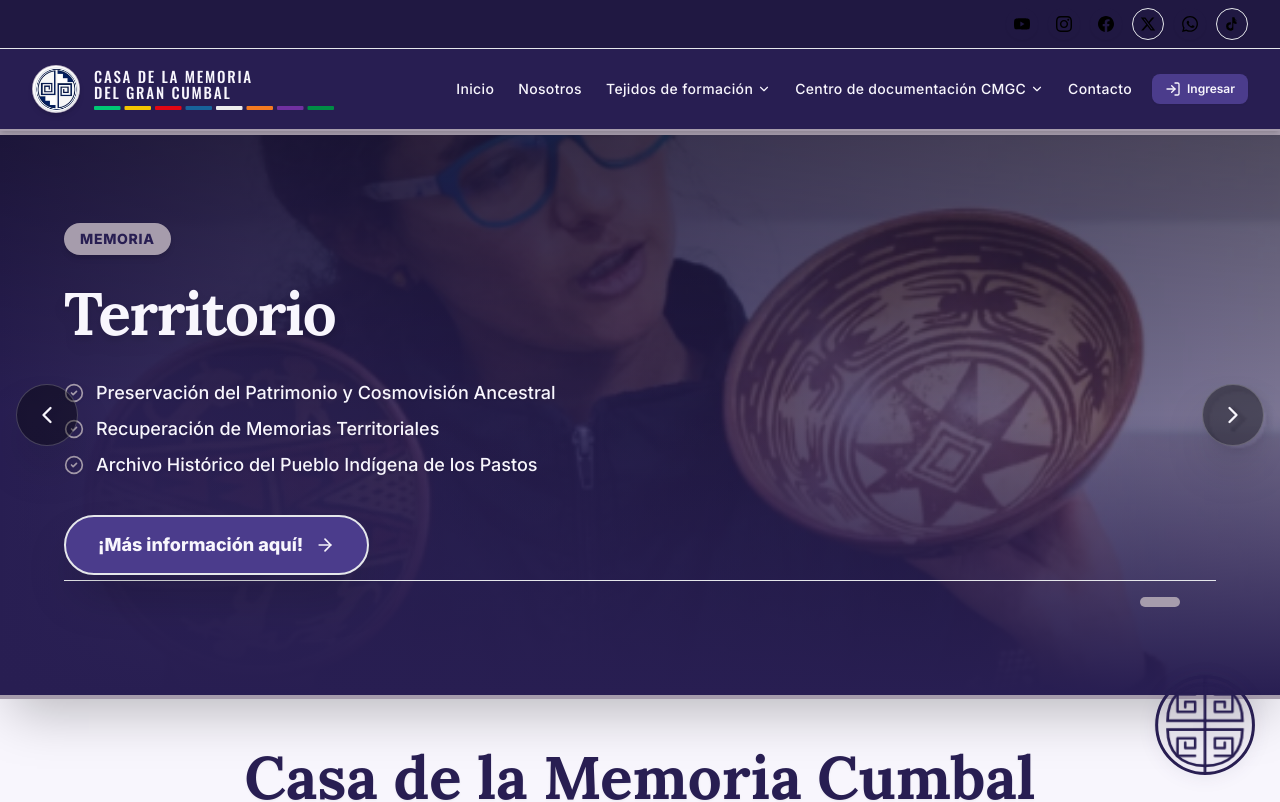
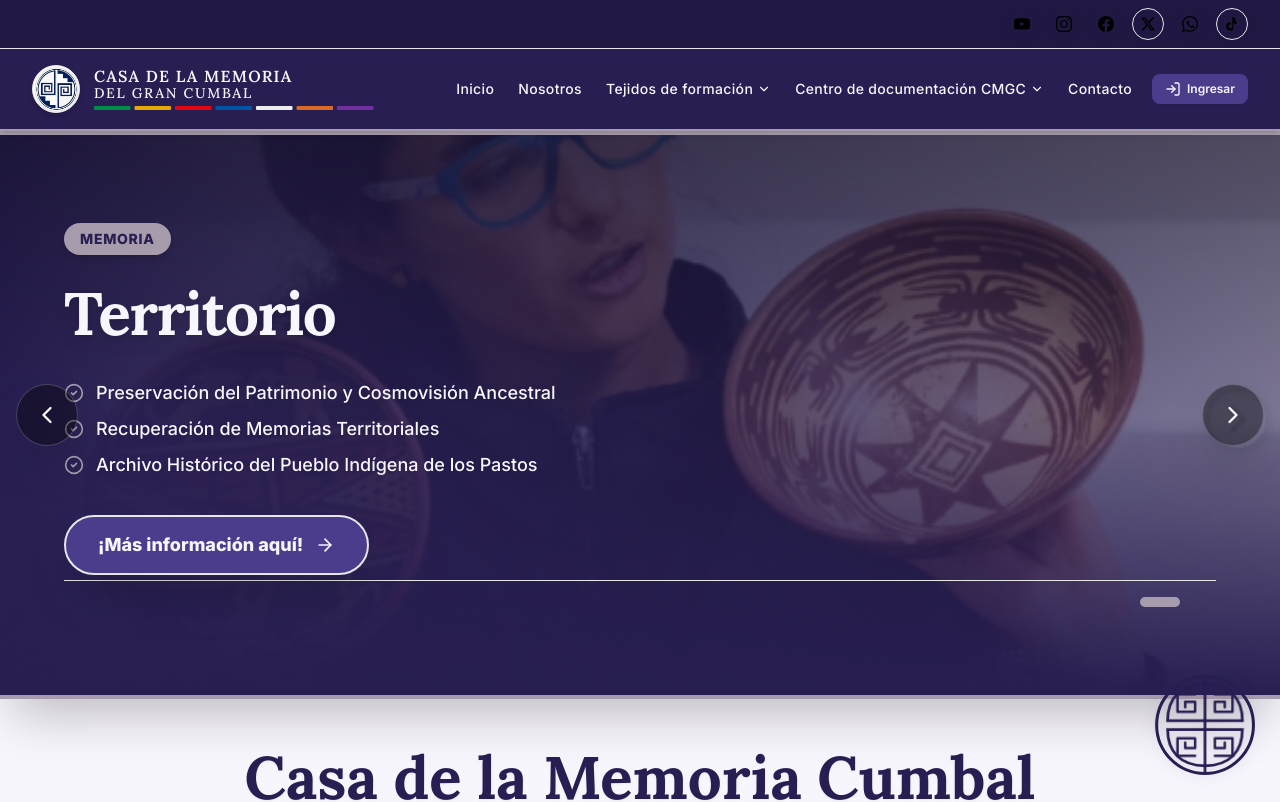
Before and after one commit to danielguadir/casa-memoria-web, a Next.js app: page /contacto in a window 1280 px wide. Shown: the top 802 px of the page. Built offline with nearby package versions, Linux system fonts and the light colour scheme.

Commit message:
style: ajustar logotipo institucional con tipografia serif y franja de 7 segmentos segun referencia

```diff
--- a/src/components/BrandIdentity.tsx
+++ b/src/components/BrandIdentity.tsx
@@ -4,14 +4,13 @@ import React, { useState, useEffect } from 'react';
 import Image from 'next/image';
 
 const SEGMENT_COLORS = [
-  '#F4C400', // amarillo
+  '#E5A800', // amarillo
   '#E30613', // rojo
-  '#17639B', // azul
-  '#EDEDED', // blanco/gris muy claro
-  '#F47A20', // naranja
+  '#0055A5', // azul
+  '#EDEDED', // blanco / gris claro
+  '#D96B27', // naranja
   '#7030A0', // morado
-  '#008C45', // verde oscuro
-  '#00C875', // verde claro
+  '#008C45', // verde
 ];
 
 interface BrandIdentityProps {
@@ -30,57 +29,55 @@ export default function BrandIdentity({ onLogoClick, className = '' }: BrandIden
     }
 
     const interval = setInterval(() => {
-      setOffset((prev) => (prev + 1) % 8);
+      setOffset((prev) => (prev + 1) % 7);
     }, 3000);
 
     return () => clearInterval(interval);
   }, []);
 
   return (
-    <div className={`flex items-center space-x-2.5 sm:space-x-3.5 group select-none ${className}`}>
-
-      {/* Logo container preserving aspect ratio */}
-      <button
-        type="button"
-        onClick={onLogoClick}
-        className="relative w-10 h-10 sm:w-11 sm:h-11 md:w-12 md:h-12 rounded-full overflow-hidden border border-[#a69cac]/60 hover:border-[#a69cac] bg-crema flex items-center justify-center shadow-md group-hover:scale-105 group-hover:shadow-[0_0_12px_rgba(166,156,172,0.6)] transition-all shrink-0 focus:outline-none cursor-pointer"
-        title="Casa de la Memoria del Gran Cumbal"
-      >
+    <button
+      type="button"
+      onClick={onLogoClick}
+      className={`flex items-center space-x-2.5 sm:space-x-3.5 group select-none text-left focus:outline-none cursor-pointer ${className}`}
+      title="Casa de la Memoria del Gran Cumbal"
+    >
+      {/* Símbolo circular Isotipo a la izquierda */}
+      <div className="relative w-10 h-10 sm:w-11 sm:h-11 md:w-12 md:h-12 rounded-full overflow-hidden border border-crema/40 group-hover:border-crema bg-crema flex items-center justify-center shadow-md group-hover:scale-105 transition-all shrink-0">
         <Image
           src="/images/hero-logo.png"
-          alt="Logo Casa de la Memoria del Gran Cumbal"
+          alt="Isotipo Casa de la Memoria del Gran Cumbal"
           width={48}
           height={48}
           className="w-full h-full object-cover p-0"
           priority
         />
-      </button>
+      </div>
 
-      {/* Brand Text + 8-Segment Animated SVG Bar */}
-      <button
-        type="button"
-        onClick={onLogoClick}
-        className="flex flex-col justify-center text-left focus:outline-none cursor-pointer group"
-      >
-        {/* Two-line Institutional Name in Oswald Font */}
-        <div className="font-oswald font-medium uppercase text-crema tracking-[1.8px] leading-[1.08] text-[10px] xs:text-[11px] sm:text-xs md:text-[14px] lg:text-[15px] group-hover:text-mostaza transition-colors">
-          <span className="block whitespace-nowrap">CASA DE LA MEMORIA</span>
-          <span className="block whitespace-nowrap">DEL GRAN CUMBAL</span>
+      {/* Bloque de Texto Institucional Serif + Franja Multicolor de 7 Segmentos */}
+      <div className="flex flex-col justify-center">
+        {/* Nombre Institucional en 2 renglones con tipografía Serif oficial */}
+        <div className="font-serif tracking-wider uppercase leading-none select-none">
+          <span className="block font-semibold text-crema text-[11px] xs:text-[12px] sm:text-[13px] md:text-[15px] lg:text-[16px] tracking-[0.08em] whitespace-nowrap">
+            CASA DE LA MEMORIA
+          </span>
+          <span className="block font-medium text-crema/80 text-[10px] xs:text-[11px] sm:text-[12px] md:text-[13px] lg:text-[14px] tracking-[0.12em] whitespace-nowrap mt-0.5">
+            DEL GRAN CUMBAL
+          </span>
         </div>
 
-        {/* 8-Segment Animated SVG Bar */}
+        {/* Franja decorativa de 7 segmentos rectangulares alineada al ancho del texto */}
         <div className="w-full mt-1 sm:mt-1.5 overflow-hidden">
           <svg
-            viewBox="0 0 240 4"
+            viewBox="0 0 280 4"
             className="w-full h-[3px] sm:h-[4px] block"
             preserveAspectRatio="none"
             aria-hidden="true"
           >
-            {Array.from({ length: 8 }).map((_, i) => {
-              // Cyclically shift color array so amarillo moves to rojo's position, etc.
-              const colorIndex = (i - offset + 8) % 8;
+            {Array.from({ length: 7 }).map((_, i) => {
+              const colorIndex = (i - offset + 7) % 7;
               const color = SEGMENT_COLORS[colorIndex];
-              const rectWidth = 26.5;
+              const rectWidth = 36.5;
               const gap = 4;
               const xPos = i * (rectWidth + gap);
 
@@ -101,8 +98,7 @@ export default function BrandIdentity({ onLogoClick, className = '' }: BrandIden
             })}
           </svg>
         </div>
-      </button>
-
-    </div>
+      </div>
+    </button>
   );
 }
```
